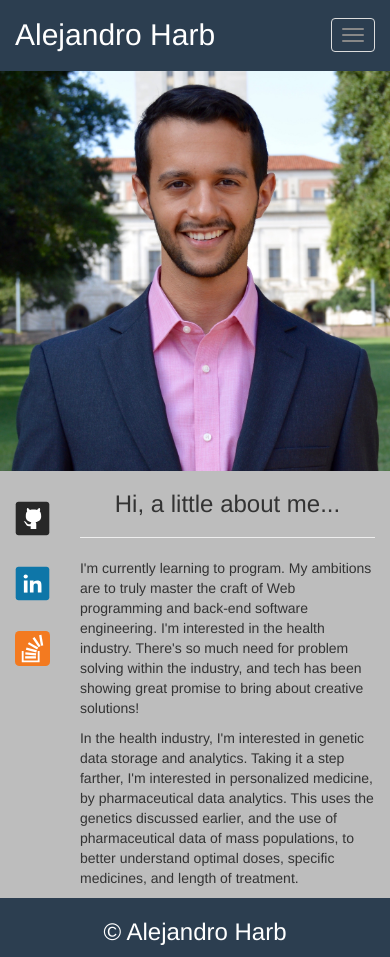
After one commit to alejandroharb/Bootstrap-Portfolio, a PHP site: page /about.html in a window 390 px wide. The commit adds this page. Run offline with PHP 8.4, Linux system fonts and the light colour scheme.

Commit message:
finished index.html and about.html, with css and media queries

```diff
--- /dev/null
+++ b/about.html
@@ -0,0 +1,87 @@
+<!DOCTYPE html>
+<html>
+<head>
+    <title>Alejandro Harb</title>
+    <meta charset="utf-8">
+    <meta name="viewport" content="width=device-width, initial-scale=1">
+    <meta http-equiv="X-UA-Compatible" content="IE=edge">
+    <!-- CSS -->
+    <link rel="stylesheet" href="https://maxcdn.bootstrapcdn.com/bootstrap/3.3.7/css/bootstrap.min.css" integrity="sha384-BVYiiSIFeK1dGmJRAkycuHAHRg32OmUcww7on3RYdg4Va+PmSTsz/K68vbdEjh4u" crossorigin="anonymous">
+    <link rel="stylesheet" type="text/css" href="assets/css/about.css">
+</head>
+<body>
+    <nav class="navbar navbar-default navbar-fixed-top navbar-blue">
+      <div class="container-fluid">
+        <!-- Brand and toggle get grouped for better mobile display -->
+        <div class="navbar-header">
+          <button type="button" class="navbar-toggle collapsed" data-toggle="collapse" data-target="#bs-example-navbar-collapse-1" aria-expanded="false">
+            <span class="sr-only">Toggle navigation</span>
+            <span class="icon-bar"></span>
+            <span class="icon-bar"></span>
+            <span class="icon-bar"></span>
+          </button>
+          <a class="navbar-brand" href="#">Alejandro Harb</a>
+        </div>
+
+        <!-- Collect the nav links, forms, and other content for toggling -->
+        <div class="collapse navbar-collapse" id="bs-example-navbar-collapse-1">
+          <ul class="nav navbar-nav navbar-right">
+            <li><a href="#">About</a></li>
+            <li><a href="">Portfolio</a></li>
+            <li><a href="">Contact</a></li>
+          </ul>
+        </div><!-- /.navbar-collapse -->
+      </div><!-- /.container-fluid -->
+    </nav>
+    <section>
+        <div class="container-fluid background-img">
+            <div class="row ">
+                <div class="col-md-6 col-sm-6">
+                <div class="space"></div>
+                </div>
+                <div class="col-md-6 col-sm-6">
+                    <div class="bio">
+                        <h1 class="text-center">Hi,  little about me...</h1>
+                        <hr>
+                        <p>I'm currently learning to program. My ambitions are to truly master the craft of Web programming and back-end software engineering. I'm interested in the health industry. There's so much need for problem solving within the industry, and tech has been showing great promise to bring about creative solutions!</p>
+
+                        <p>In the health industry, I'm interested in genetic data storage and analytics. Taking it a step farther, I'm interested in personalized medicine, by pharmaceutical data analytics. This uses the genetics discussed earlier, and the use of pharmaceutical data of mass populations, to better understand optimal doses, specific medicines, and length of treatment.</p>
+                        <div class="row icons">
+                            <div class="col-sm-4">
+                                <img src="assets/img/github-icon.svg" class="img-responsive">
+                            </div>
+                            <div class="col-sm-4">
+                                <img src="assets/img/linkedIn-icon.svg" class="img-responsive">
+                            </div>
+                            <div class="col-sm-4">
+                                <img src="assets/img/stackOverflow-icon.svg" class="img-responsive">
+                            </div>
+                        </div>
+                    </div>
+                </div>
+            </div>
+        </div>
+        <div class="bio2">
+            <div class="container">
+                <div class="row">
+                    <div class="col-sm-2 col-xs-2 icons">
+                        <img src="assets/img/github-icon.svg" class="img-responsive">
+                        <img src="assets/img/linkedIn-icon.svg" class="img-responsive">
+                        <img src="assets/img/stackOverflow-icon.svg" class="img-responsive">
+                    </div>
+                    <div class="col-sm-10 col-xs-10">
+                        <h1 class="text-center">Hi, a  little about me...</h1>
+                        <hr>
+                        <p>I'm currently learning to program. My ambitions are to truly master the craft of Web programming and back-end software engineering. I'm interested in the health industry. There's so much need for problem solving within the industry, and tech has been showing great promise to bring about creative solutions!</p>
+
+                        <p>In the health industry, I'm interested in genetic data storage and analytics. Taking it a step farther, I'm interested in personalized medicine, by pharmaceutical data analytics. This uses the genetics discussed earlier, and the use of pharmaceutical data of mass populations, to better understand optimal doses, specific medicines, and length of treatment.</p>
+                    </div>
+                </div>
+            </div>
+        </div>
+    </section>
+    <footer>
+        <h3 class="text-center">&copy; Alejandro Harb</h3>
+    </footer>
+</body>
+</html>
--- /dev/null
+++ b/assets/css/about.css
@@ -0,0 +1,166 @@
+body{
+    background-color: #bdbdbd;
+}
+.navbar-default {
+    border-color:rgb(44,62,80);
+}
+.navbar-blue {
+    background-color:rgb(44,62,80);
+    padding:10px 0;
+}
+.navbar-default .navbar-brand{
+    font-size:45px;
+    color:#fff;
+}
+.navbar-default .navbar-brand:focus, .navbar-default .navbar-brand:hover{
+    color:#e0e0e0;
+}
+
+.navbar-default .navbar-nav>li>a{
+    color:#fff;
+    font-size:20px;
+}
+
+.container-fluid {
+    max-width: 1300px;
+}
+
+section {
+    margin-top:65px;
+}
+
+.background-img{
+    background-image: url("../img/Alejandro-professional-lg.jpg");
+    background-repeat: no-repeat;
+    background-position:top left;
+    -webkit-background-size: cover;
+    -moz-background-size: cover;
+    background-size: cover;
+    -o-background-size: cover;
+
+    width: 100%;
+    height: 644px;
+}
+.space {
+    margin:100px 0;
+}
+
+.bio {
+    margin-top: 90px;
+    background-color: hsla(210, 29%, 24%, 0.8);
+    padding: 30px 40px;
+    color: white;
+    overflow: scroll;
+}
+.bio img{
+    width: 70px;
+    display: block;
+    margin: 0 auto;
+}
+.bio .icons {
+    margin-top:25px;
+}
+
+.bio2{
+    display:none;
+}
+
+footer{
+    padding:1px;
+    color: #fff;
+    background-color:rgb(44,62,80);
+}
+
+@media (min-width: 768px) and (max-width: 1020px){
+    .bio{
+        display: none;
+    }
+    .bio2{
+        display: block;
+    }
+    .bio2 img{
+        margin:30px auto;
+        width:60px;
+        display:block;
+    }
+}
+@media (min-width: 326px) and (max-width: 767px){
+    section{
+        margin-top:0;
+    }
+    .navbar{
+        margin-bottom:0;
+    }
+    .navbar-default .navbar-brand{
+    font-size:30px;
+    color:#fff;
+}
+    .navbar-fixed-top{
+        position:static;
+    }
+    .bio{
+        display: none;
+    }
+    .bio2{
+        display: block;
+    }
+    .bio2 img{
+        margin:30px auto;
+        width:60px;
+        display:block;
+    }
+    .bio2 h1{
+        font-size:24px;
+    }
+    .background-img{
+    background-image: url("../img/Alejandro-professional-lg.jpg");
+    background-repeat: no-repeat;
+    background-position:9% 100%;
+    -webkit-background-size: cover;
+    -moz-background-size: cover;
+    background-size: cover;
+    -o-background-size: cover;
+    width: 100%;
+    height: 400px;
+    }
+}
+@media (min-width: 0px) and (max-width: 325px){
+    section{
+        margin-top:0;
+    }
+    .navbar{
+        margin-bottom:0;
+    }
+    .navbar-default .navbar-brand{
+    font-size:30px;
+    color:#fff;
+}
+    .navbar-fixed-top{
+        position:static;
+    }
+    .bio{
+        display: none;
+    }
+    .bio2{
+        display: block;
+    }
+    .bio2 img{
+        margin:30px auto;
+        width:60px;
+        display:block;
+    }
+    .bio2 h1{
+        font-size:24px;
+    }
+    .background-img{
+    background-image: url("../img/Alejandro-professional-lg.jpg");
+    background-repeat: no-repeat;
+    background-position:15% 100%;
+    -webkit-background-size: cover;
+    -moz-background-size: cover;
+    background-size: cover;
+    -o-background-size: cover;
+    width: 100%;
+    height: 400px;
+}
+}
--- a/index.html
+++ b/index.html
@@ -34,11 +34,12 @@
       </div><!-- /.container-fluid -->
     </nav>
     <header>
+        <div class="background-img"></div>
         <div class="container">
             <div class="brand-img">
-                <img src="assets/img/Alex-nyc.jpeg" class="img-responsive img-circle">
+                <img src="assets/img/Alex-nyc.jpeg" class="img-responsive img-thumbnail img-circle">
             </div>
-            <div class="intro-description">&lt; Developer (almost) /&gt;
+            <div class="intro-description">Welcome to my page
             </div>
             <div class="intro-heading">It's Nice to Meet You!</div>
             <a type="button" class="intro-button btn btn-lg btn-primary text-center" href="">About Me</a>
```
Also changed, not shown: assets/css/style.css (+36 -8 lines), assets/img/Alejandro-professional-lg.jpg (added), assets/img/github-icon.svg (added), assets/img/linkedIn-icon.svg (added), assets/img/nyc-skyline.jpg (added), assets/img/nyc-wallpaper.jpeg (deleted), assets/img/stackOverflow-icon.svg (added).
